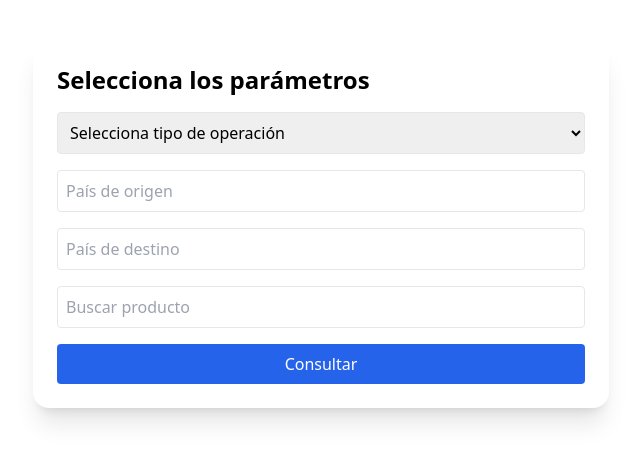
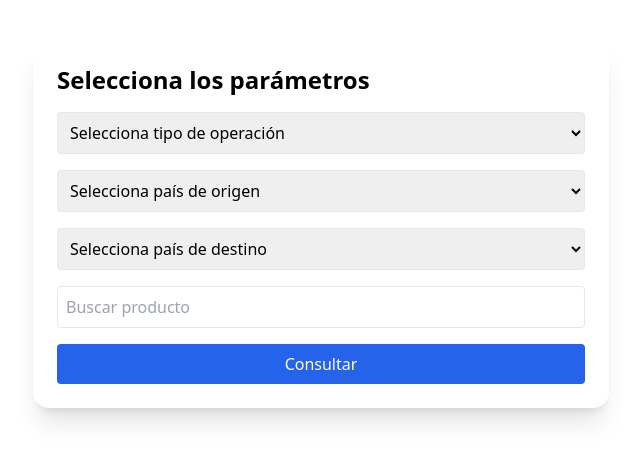
Before and after one commit to MIXPLATREM/tradetech-mix, a React (Vite) app in the folder frontend-react/: page /seleccion in a window 1280 px wide. Shown: the top 462 px of the page, without its empty margins (319-959 px from the left). Built offline with nearby package versions, Linux system fonts and the light colour scheme.

Commit message:
Fix: dropdown de países y productos, procesar consulta

```diff
--- a/frontend-react/src/components/SelectorTradetech.jsx
+++ b/frontend-react/src/components/SelectorTradetech.jsx
@@ -14,10 +14,16 @@ const SelectorTradetech = () => {
 
   const manejarProceso = async () => {
     try {
-      const res = await axios.get(`${BACKEND_URL}/mock-preview`);
-      setResultado(res.data.resultado);
+      const res = await axios.post(`${BACKEND_URL}/procesar`, {
+        modo,
+        origen,
+        destino,
+        producto
+      });
+      console.log("Resultado:", res.data);
+      setResultado(res.data.resultado || []);
     } catch (err) {
-      console.error('Error obteniendo datos simulados:', err);
+      console.error('Error al procesar:', err);
     }
   };
 
@@ -28,6 +34,7 @@ const SelectorTradetech = () => {
         const response = await axios.get(`${BACKEND_URL}/productos?q=${busqueda}`);
         console.log('Respuesta del backend:', response.data);
         setProductos(Array.isArray(response.data) ? response.data : []);
+        console.log('🔍 SelectorTradetech cargado correctamente');
       } catch (err) {
         console.error('Error cargando productos ITC:', err);
         setProductos([]);
@@ -39,6 +46,8 @@ const SelectorTradetech = () => {
     }
   }, [busqueda]);
 
+  console.log("Productos cargados:", productos);
+
   return (
     <div className="max-w-xl mx-auto mt-10 p-6 bg-white rounded-2xl shadow-xl">
       <h2 className="text-2xl font-bold mb-4">Selecciona los parámetros</h2>
@@ -49,21 +58,29 @@ const SelectorTradetech = () => {
         <option value="importar">Importar</option>
       </select>
 
-      <input
-        type="text"
-        placeholder="País de origen"
+      <select
         value={origen}
         onChange={e => setOrigen(e.target.value)}
         className="w-full mb-4 p-2 border rounded"
-      />
+      >
+        <option value="">Selecciona país de origen</option>
+        <option value="México">México</option>
+        <option value="Estados Unidos">Estados Unidos</option>
+        <option value="Canadá">Canadá</option>
+        <option value="Brasil">Brasil</option>
+      </select>
 
-      <input
-        type="text"
-        placeholder="País de destino"
+      <select
         value={destino}
         onChange={e => setDestino(e.target.value)}
         className="w-full mb-4 p-2 border rounded"
-      />
+      >
+        <option value="">Selecciona país de destino</option>
+        <option value="México">México</option>
+        <option value="Estados Unidos">Estados Unidos</option>
+        <option value="Canadá">Canadá</option>
+        <option value="Brasil">Brasil</option>
+      </select>
 
       <input
         type="text"
@@ -81,8 +98,8 @@ const SelectorTradetech = () => {
         >
           <option value="">Selecciona un producto</option>
           {productos.map((prod, i) => (
-            <option key={i} value={prod.code}>
-              {prod.name} ({prod.code})
+            <option key={i} value={prod.codigo || prod.code}>
+              {prod.nombre || prod.name} – {prod.codigo || prod.code}
             </option>
           ))}
         </select>
@@ -94,6 +111,13 @@ const SelectorTradetech = () => {
       >
         Consultar
       </button>
+
+      {resultado.length > 0 && (
+        <div className="mt-4 p-4 bg-gray-100 rounded">
+          <h3 className="font-bold mb-2">Resultado:</h3>
+          <pre>{JSON.stringify(resultado, null, 2)}</pre>
+        </div>
+      )}
     </div>
   );
 };
```
